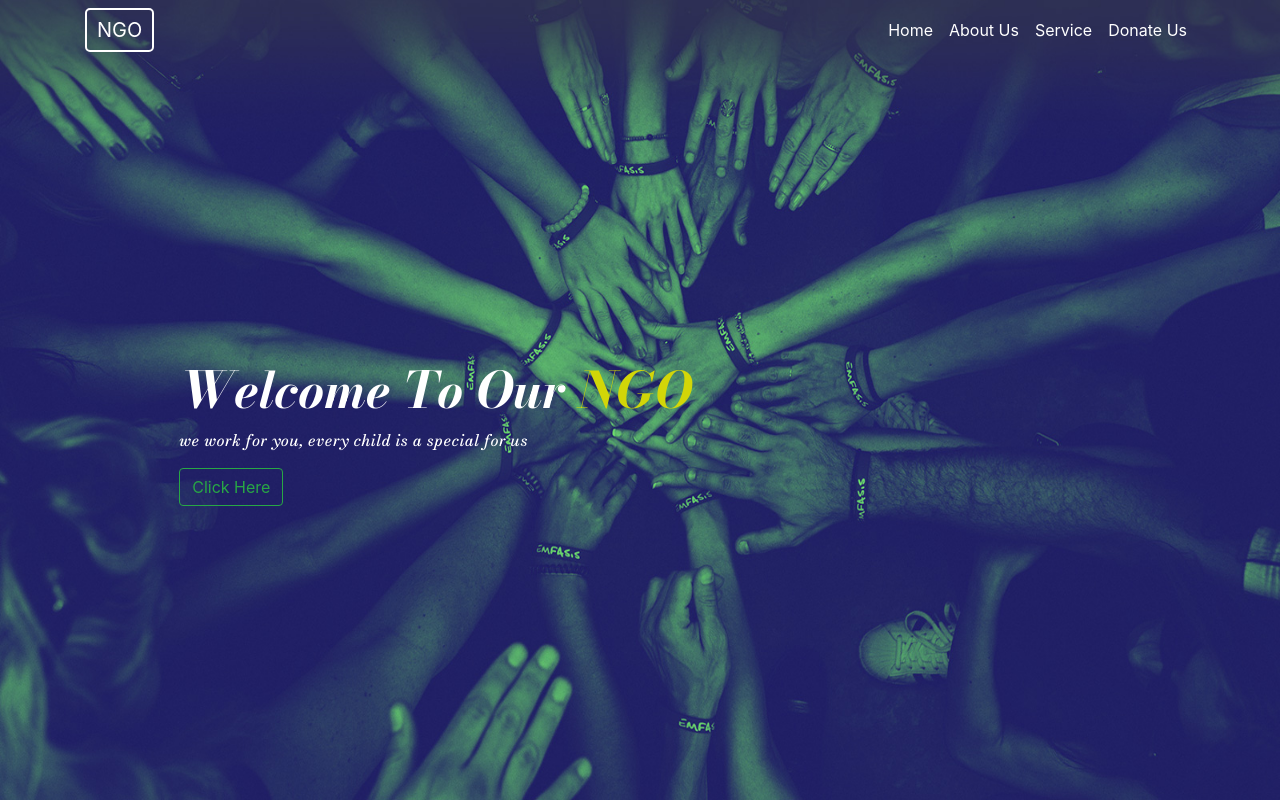
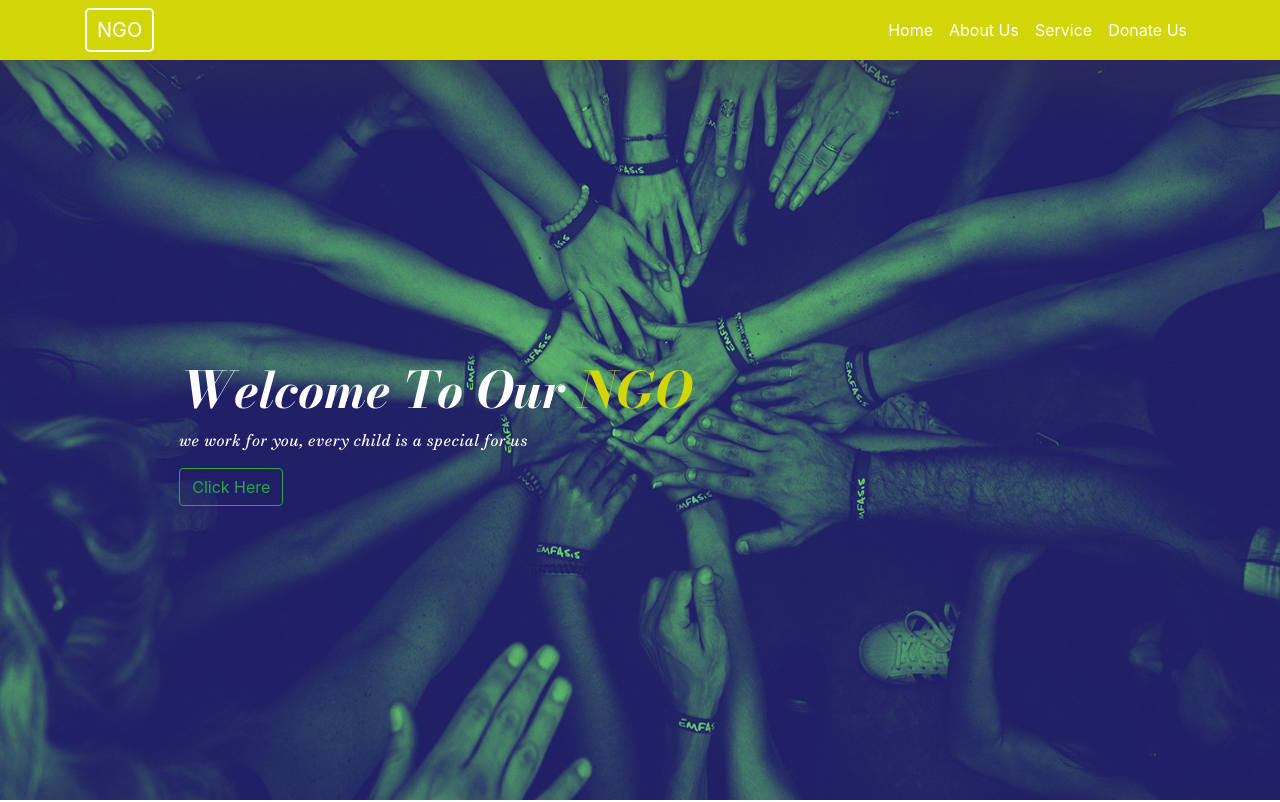
Before and after one commit to SUBIR575/simplengo.github.io, a plain HTML site: page index.html in a window 1280 px wide. Shown: the top 802 px of the page. Drawn offline with nearby package versions, Linux system fonts and the light colour scheme.

Commit message:
class add

```diff
--- a/index.html
+++ b/index.html
@@ -13,7 +13,7 @@
   <script src="https://cdnjs.cloudflare.com/ajax/libs/popper.js/1.16.0/umd/popper.min.js"></script>
   <script src="https://maxcdn.bootstrapcdn.com/bootstrap/4.5.2/js/bootstrap.min.js"></script>
 	<style>
-		navbar{
+		.navbar{
 			background-color:#d2d608;
 		}
 	</style>
```
